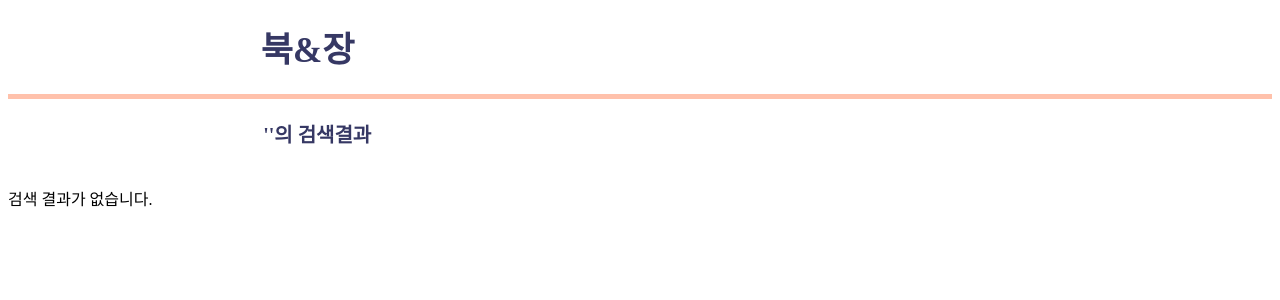
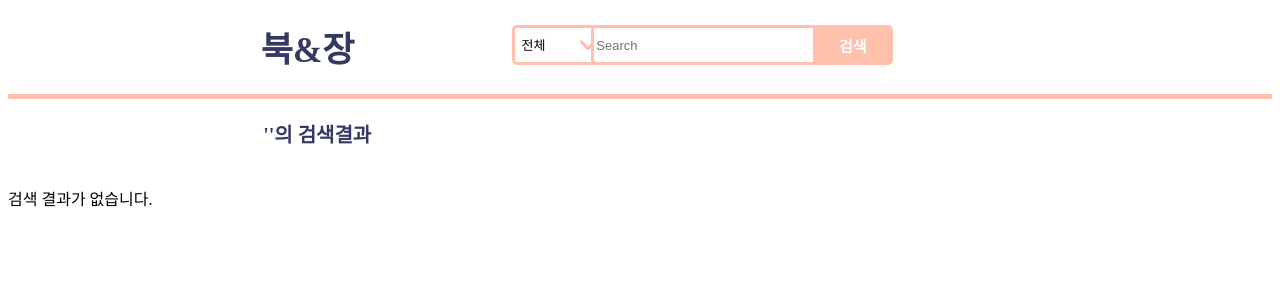
Before and after one commit to mini0-0/book_project, a Django app: template bookproject/book/templates/book/search.html in a window 1280 px wide; the page is wider, and only the part inside the window is pictured. Shown: the top 300 px of that part. Run offline with Django 4.2, Linux system fonts and the light colour scheme; the template is opened without the code that fills it, so the values that code supplies are empty; some libraries are stand-ins or nearby versions.

Commit message:
search결과 검색창 추가

```diff
--- a/bookproject/book/templates/book/book_detail.html
+++ b/bookproject/book/templates/book/book_detail.html
@@ -22,6 +22,7 @@
             <input type="submit" value='좋아요' name="wish-add">
             {% endif %}
         </form> -->
+
 
             <form action="{% url 'like-book' book.book_isbn %}" method='POST'>
                 {% csrf_token %}
--- a/bookproject/book/templates/book/search.html
+++ b/bookproject/book/templates/book/search.html
@@ -1,5 +1,25 @@
 {% extends 'book/base.html' %}
 {% load static %}
+
+{% block header%}
+ <link rel="stylesheet" type="text/css" href = "{% static 'css/main_style.css' %}">
+    <div class="search">
+        <form action="{% url 'search' %}" method="GET">
+
+            <select name="option_select" id="option">
+                <option value="all">전체</option>
+                <option value="title">제목</option>
+                <option value="author">저자</option>
+                <option value="publisher">출판사</option>
+                <option value="genre">장르</option>
+            </select>
+            <input type="search" name="q" id = "search_box" placeholder="Search">
+            <input type="submit" value="검색" id = "search_btn">
+        </form>
+    </div>
+
+{% endblock header %}
+
 {% block content %}
 
 <link rel="stylesheet" type="text/css" href = "{% static 'css/search_style.css' %}">
@@ -7,6 +27,7 @@
 <hr>
 
 <div class="search">
+
     <h3>&nbsp&nbsp&nbsp'{{ search_key }}'의 검색결과</h3>
     <br>
     {% for book in page_obj %}
@@ -64,5 +85,5 @@
             </li>
             {% endif %}
         </ul>
-{% endblock %}
 </div>
+{% endblock content %}
```
Lines whose indentation alone changed are shown as unchanged.
